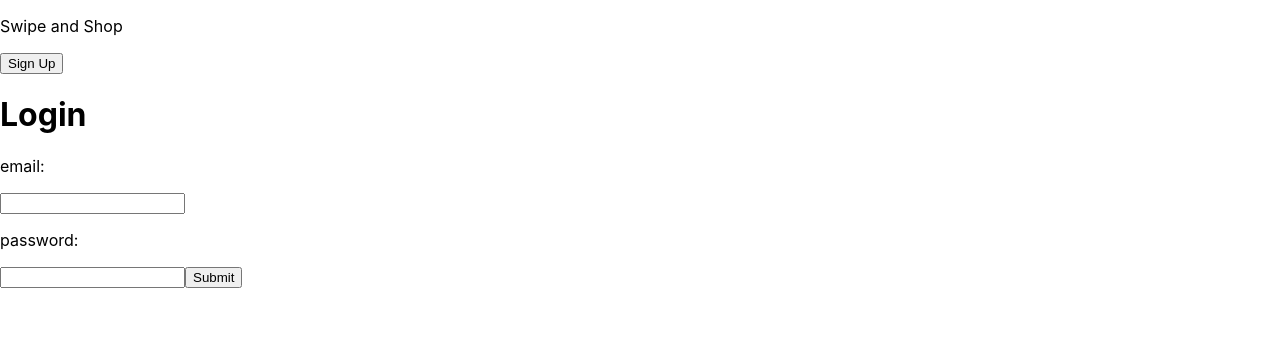
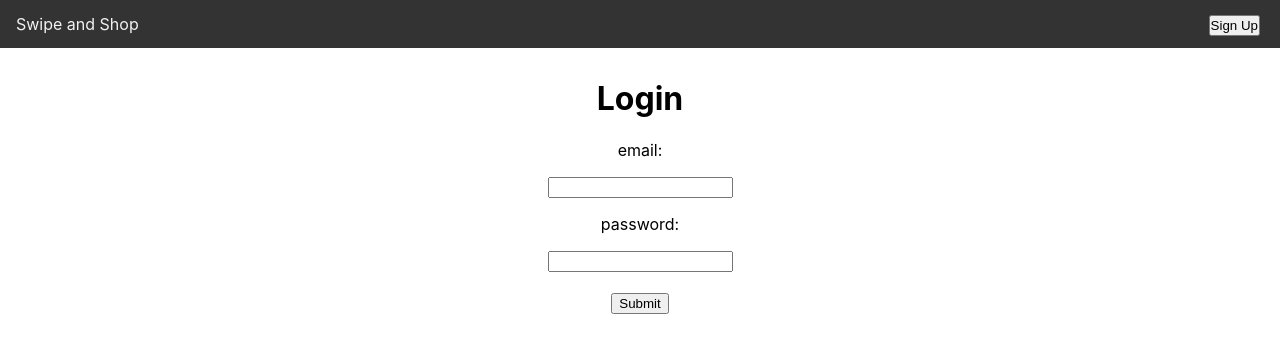
Before and after one commit to GarethWoodman/swipe_and_shop, a React (Create React App) app in the folder client/: page / in a window 1280 px wide. Shown: the top 352 px of the page. Built offline with nearby package versions, Linux system fonts and the light colour scheme.

Commit message:
Add navbar

```diff
--- a/client/src/App.css
+++ b/client/src/App.css
@@ -4,10 +4,6 @@
 
 .form-input {
   margin: 10px 0px;
-}
-
-form {
-  width: 50%;
 }
 
 .form-input input,
@@ -20,7 +16,7 @@ form {
   padding: 0.375rem 0.75rem;
   outline: none;
 }
-
+/*
 button {
   background-color: #007bff;
   color: #fff;
@@ -30,7 +26,7 @@ button {
   border-radius: 0.25rem;
   cursor: pointer;
   outline: none;
-}
+} */
 
 .blog-post-display {
   border: 1px solid lightgrey;
@@ -38,3 +34,37 @@ button {
   border-radius: 4px;
   padding: 10px;
 }
+
+#content {
+  width: 700px;
+  height: 96vh;
+  padding: 10px;
+  text-align: center;
+  margin: 0 auto;
+  margin: 0 auto;
+}
+
+.topnav {
+  overflow: hidden;
+  background-color: #333;
+}
+
+#title {
+  float: left;
+  display: block;
+  color: #f2f2f2;
+  text-align: center;
+  padding: 14px 16px;
+  text-decoration: none;
+}
+
+.topnav .header_links {
+  float: right;
+  padding-right: 0px;
+  padding-left: 0px;
+  margin-top: 15px;
+}
+
+.navButtons {
+  margin-right: 20px;
+}
--- a/client/src/App.js
+++ b/client/src/App.js
@@ -4,6 +4,7 @@ import Buy from "./components/buy.jsx";
 import SignUp from "./components/signUp.jsx";
 import Button from "./components/button.jsx";
 import Login from "./components/login.jsx";
+import "./App.css";
 
 class App extends Component {
   state = {
@@ -41,13 +42,10 @@ class App extends Component {
 
   render() {
     return (
-      <div>
-        <p>Swipe and Shop</p>
-
-        {this.state.currentUser !== "" && (
-          <p id="welcomeMessage">Welcome {this.state.currentUser.real_name}!</p>
-        )}
-
+      <div id="app">
+        <div class="topnav">
+          <span id="title">Swipe and Shop</span>
+          <div class="navButtons">
             {this.state.currentPage === "Login" && (
               <Button
                 id={"signUp"}
@@ -68,8 +66,13 @@ class App extends Component {
                 <Button id={"shortListButton"} value={"Shortlist"} pageSetter={this.pageSetter} />
               </div>
             )}
-
-        {this.state.currentPage === "Shortlist" && <Shortlist />}
+          </div>
+        </div>
+        <div id="content">
+        {this.state.currentUser !== "" && (
+          <p id="welcomeMessage">Welcome {this.state.currentUser.real_name}!</p>
+        )}
+          {/* {this.state.currentPage === "Shortlist" && <Shortlist />} */}
 
           {this.state.currentPage === "Login" && (
             <Login
@@ -84,6 +87,7 @@ class App extends Component {
             <SignUp pageSetter={this.pageSetter} />
           )}
         </div>
+      </div>
     );
   }
 }
--- a/client/src/components/button.jsx
+++ b/client/src/components/button.jsx
@@ -2,7 +2,7 @@ import React from "react";
 
 function Button(props) {
   return (
-    <button id={props.id} value={props.value} onClick={() => props.pageSetter(props.value)}>
+    <button class={"header_links"} id={props.id} value={props.value} onClick={() => props.pageSetter(props.value)}>
       {props.value}
     </button>
   );
--- a/client/src/components/login.jsx
+++ b/client/src/components/login.jsx
@@ -57,6 +57,7 @@ class Login extends Component {
     console.log(this.state);
     return (
       <div>
+
         <h1>Login</h1>
 
         {this.state.error === true && (
@@ -74,6 +75,8 @@ class Login extends Component {
             onChange={this.myChangeHandler}
           />
 
+          <br></br>
+          <br></br>
           <button id="loginSubmit" type="submit">
             Submit
           </button>
--- a/client/src/components/signUp.jsx
+++ b/client/src/components/signUp.jsx
@@ -52,7 +52,7 @@ class SignUp extends Component {
   render() {
     console.log(this.state);
     return (
-      <div>
+      <div id="signUp">
         <form onSubmit={this.onSubmit}>
           <p>real_name:</p>
           <input id="real_name" type="text" onChange={this.myChangeHandler} />
@@ -72,7 +72,7 @@ class SignUp extends Component {
 
           <p>picture</p>
           <input id="picture" type="text" onChange={this.myChangeHandler} />
-
+          <br></br>
           <button id="userSubmit" type="submit">
             Submit
           </button>
```
Lines whose indentation alone changed are shown as unchanged.
